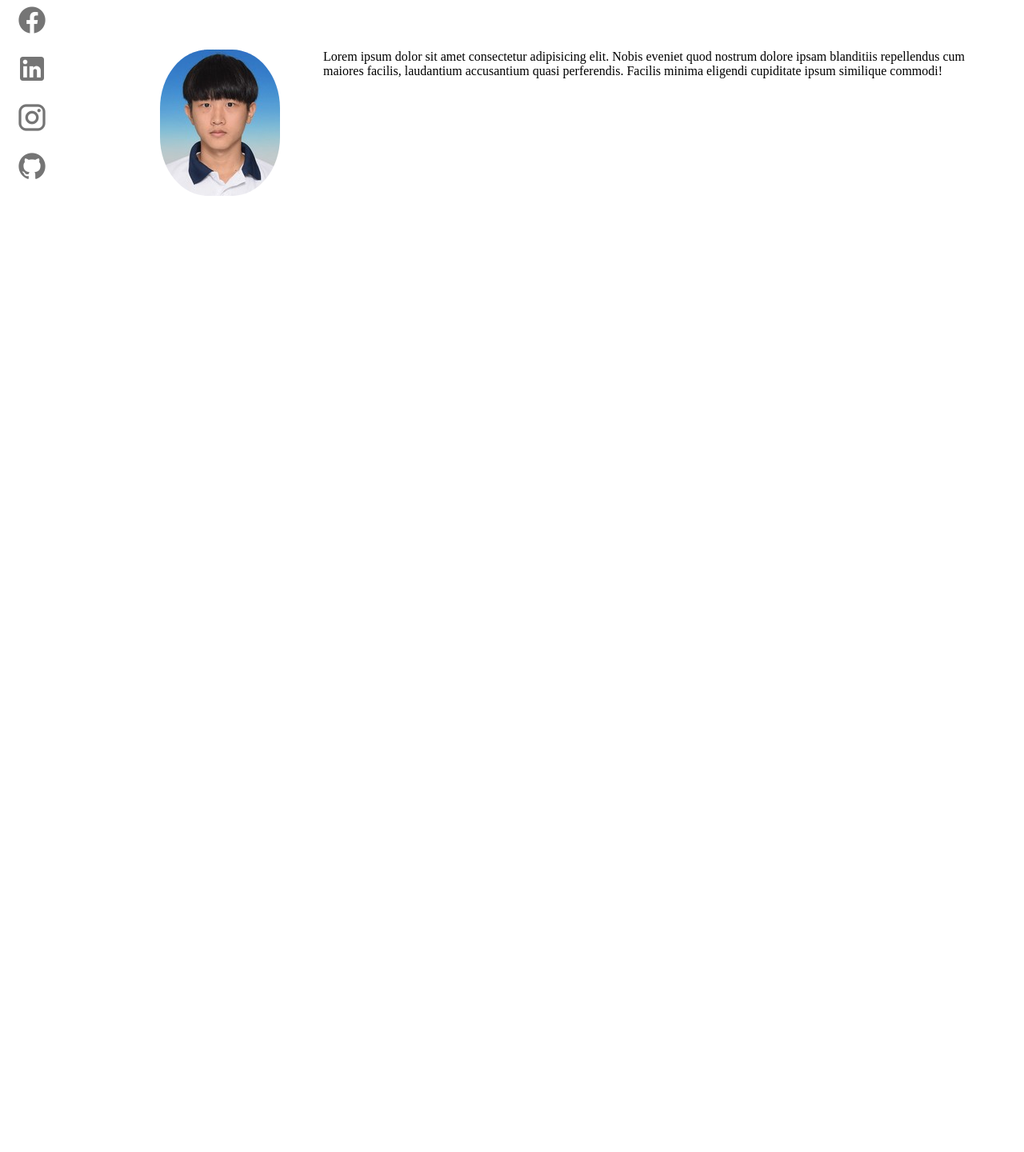
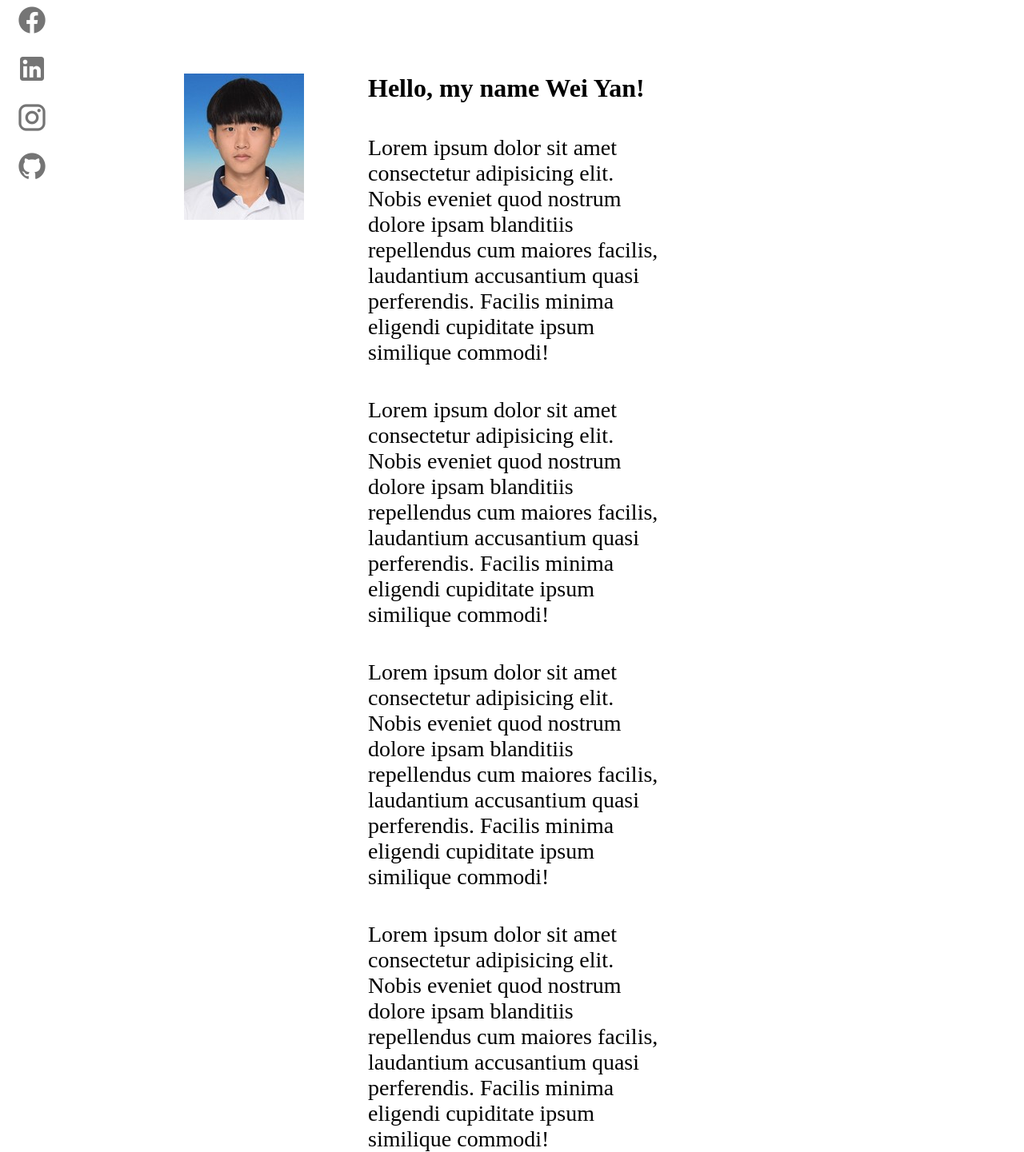
Before and after one commit to WeiYan1289/Portfolio, a Nuxt app: page /profile in a window 1280 px wide. Shown: the part 209-1650 px from the top of the page at 80% size. Before the commit the page ends 800 px from the top, so only its background shows below. Built offline with nearby package versions, Linux system fonts and the light colour scheme.

Commit message:
feat: Better layout

```diff
--- a/pages/profile.vue
+++ b/pages/profile.vue
@@ -1,13 +1,48 @@
 <template>
   <div class="profile">
-    <img class="my-photo" src="~/assets/images/profile.jpg" alt="my avatar" />
-    <div class="intro">
-      <span>
-        Lorem ipsum dolor sit amet consectetur adipisicing elit. Nobis eveniet
-        quod nostrum dolore ipsam blanditiis repellendus cum maiores facilis,
-        laudantium accusantium quasi perferendis. Facilis minima eligendi
-        cupiditate ipsum similique commodi!
-      </span>
+    <div class="profile__container">
+      <div class="profile__container__left">
+        <img
+          class="my-photo"
+          src="~/assets/images/profile.jpg"
+          alt="my avatar"
+        />
+      </div>
+      <div class="profile__container__right">
+        <div class="the-title">Hello, my name Wei Yan!</div>
+        <div class="para">
+          <span>
+            Lorem ipsum dolor sit amet consectetur adipisicing elit. Nobis
+            eveniet quod nostrum dolore ipsam blanditiis repellendus cum maiores
+            facilis, laudantium accusantium quasi perferendis. Facilis minima
+            eligendi cupiditate ipsum similique commodi!
+          </span>
+        </div>
+        <div class="para">
+          <span>
+            Lorem ipsum dolor sit amet consectetur adipisicing elit. Nobis
+            eveniet quod nostrum dolore ipsam blanditiis repellendus cum maiores
+            facilis, laudantium accusantium quasi perferendis. Facilis minima
+            eligendi cupiditate ipsum similique commodi!
+          </span>
+        </div>
+        <div class="para">
+          <span>
+            Lorem ipsum dolor sit amet consectetur adipisicing elit. Nobis
+            eveniet quod nostrum dolore ipsam blanditiis repellendus cum maiores
+            facilis, laudantium accusantium quasi perferendis. Facilis minima
+            eligendi cupiditate ipsum similique commodi!
+          </span>
+        </div>
+        <div class="para">
+          <span>
+            Lorem ipsum dolor sit amet consectetur adipisicing elit. Nobis
+            eveniet quod nostrum dolore ipsam blanditiis repellendus cum maiores
+            facilis, laudantium accusantium quasi perferendis. Facilis minima
+            eligendi cupiditate ipsum similique commodi!
+          </span>
+        </div>
+      </div>
     </div>
   </div>
 </template>
@@ -15,22 +50,43 @@
 <script>
 export default {
   head: () => ({
-    title: 'My Profile',
-  }),
+    title: "My Profile"
+  })
 };
 </script>
 
 <style lang="scss" scoped>
 .profile {
+  display: flex;
+  justify-content: flex-start;
+  margin-left: 200px;
+
+  &__container {
     display: flex;
-    flex-direction: row;
-    margin-left: 200px;
+    width: 50vw;
+
+    &__left {
+      padding: 30px;
+    }
+
+    &__right {
+      padding-top: 30px;
+      margin-left: 50px;
+      .the-title {
+        font-size: 2em;
+        font-weight: 800;
+      }
+      .para {
+        margin-top: 40px;
+        font-size: 1.75em;
+      }
+    }
+  }
 }
 
 .my-photo {
   max-width: 250px;
   max-height: 250px;
-  border-radius: 40%;
 }
 
 .intro {
```
